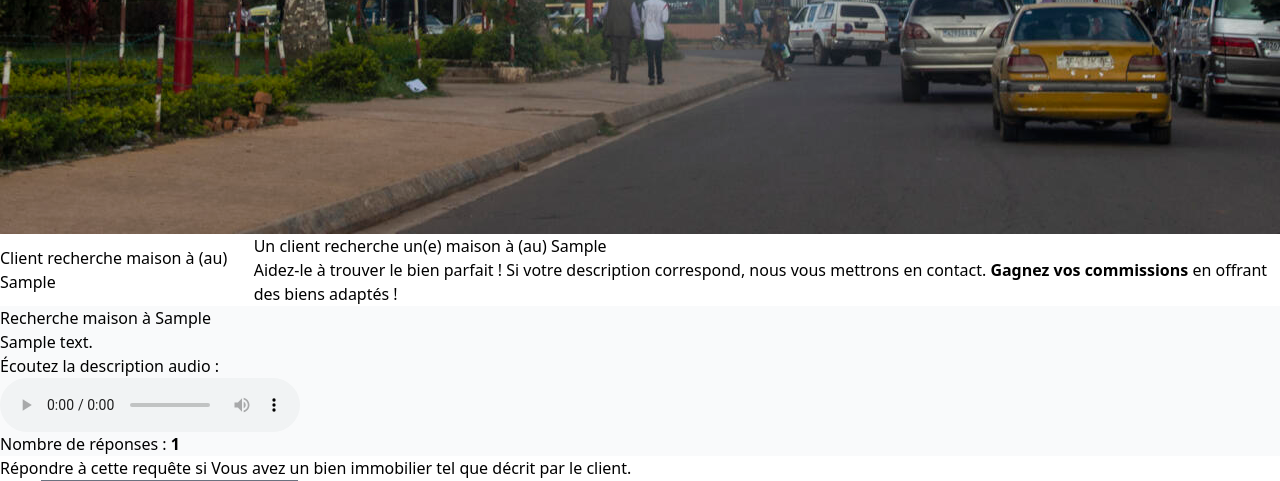
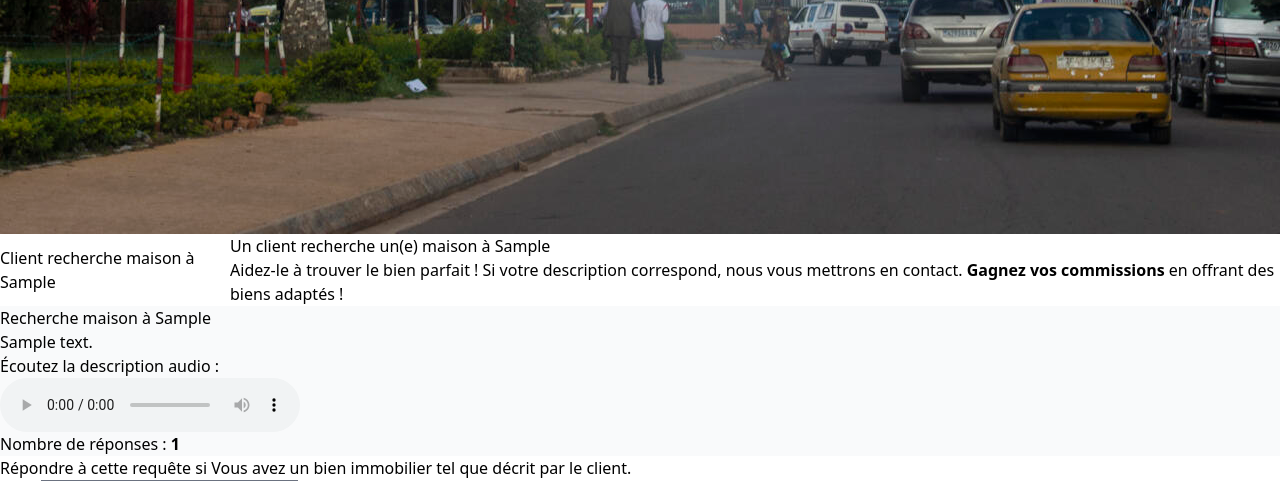
Before and after one commit to peniel13/wina25, a Django app: page /requete/1/ in a window 1280 px wide. Shown: the part 2658-3139 px from the top of the page. Run offline with Django 5.2, Linux system fonts and the light colour scheme; tables that the repository leaves empty hold one stand-in row (values such as "Sample post"); data that the repository does not hold is empty; some libraries are stand-ins or nearby versions.

Commit message:
fix un debor

```diff
--- a/base/templates/base/requete_detail.html
+++ b/base/templates/base/requete_detail.html
@@ -15,28 +15,29 @@
     </div>
 
     <!-- Bannière -->
-    <!-- Bannière -->
+   <!-- Bannière responsive avec padding sécurisé -->
 <div class="relative w-full h-64 sm:h-80 md:h-96 mt-8 rounded-lg overflow-hidden">
+    <!-- Image de fond -->
     <img src="{% static 'img/lushipalais.jpg' %}" alt="Image de fond"
          class="absolute inset-0 w-full h-full object-cover">
 
     <!-- Overlay sombre -->
-    <div class="absolute inset-0 bg-black bg-opacity-60 flex flex-col justify-center items-center text-center p-4 sm:p-6">
+    <div class="absolute inset-0 bg-black bg-opacity-60 flex flex-col justify-center items-center text-center px-4 sm:px-6 md:px-8 py-6">
 
       <!-- Titre principal (vide pour l'instant) -->
-      <h2 class="text-2xl sm:text-3xl font-semibold text-white mb-4 break-words px-2">
+      <h2 class="text-2xl sm:text-3xl font-semibold text-white mb-4 break-words max-w-full sm:max-w-2xl">
         <!-- Titre si besoin -->
       </h2>
 
       <!-- Sous-titre -->
-      <h3 class="text-lg sm:text-xl md:text-2xl font-semibold text-white mb-6 break-words px-4 max-w-full sm:max-w-2xl mx-auto">
-        Client recherche {{ requete.type_bien }} à (au) {{ requete.commune }}
+      <h3 class="text-lg sm:text-xl md:text-2xl font-semibold text-white mb-6 break-words max-w-full sm:max-w-2xl">
+        Client recherche {{ requete.type_bien }} à {{ requete.commune }}
       </h3>
 
       <!-- Bloc d'information -->
-      <div class="bg-green-100 bg-opacity-80 p-4 sm:p-6 rounded-lg shadow-md max-w-full sm:max-w-3xl mx-4 sm:mx-auto">
+      <div class="bg-green-100 bg-opacity-80 p-4 sm:p-6 rounded-lg shadow-md max-w-full sm:max-w-3xl break-words">
         <h4 class="text-base sm:text-lg md:text-xl font-semibold text-green-800 mb-2 break-words">
-          Un client recherche un(e) {{ requete.type_bien }} à (au) {{ requete.commune }}
+          Un client recherche un(e) {{ requete.type_bien }} à {{ requete.commune }}
         </h4>
         <p class="text-sm sm:text-base text-gray-600 break-words">
           Aidez-le à trouver le bien parfait ! Si votre description correspond, nous vous mettrons en contact.
```
